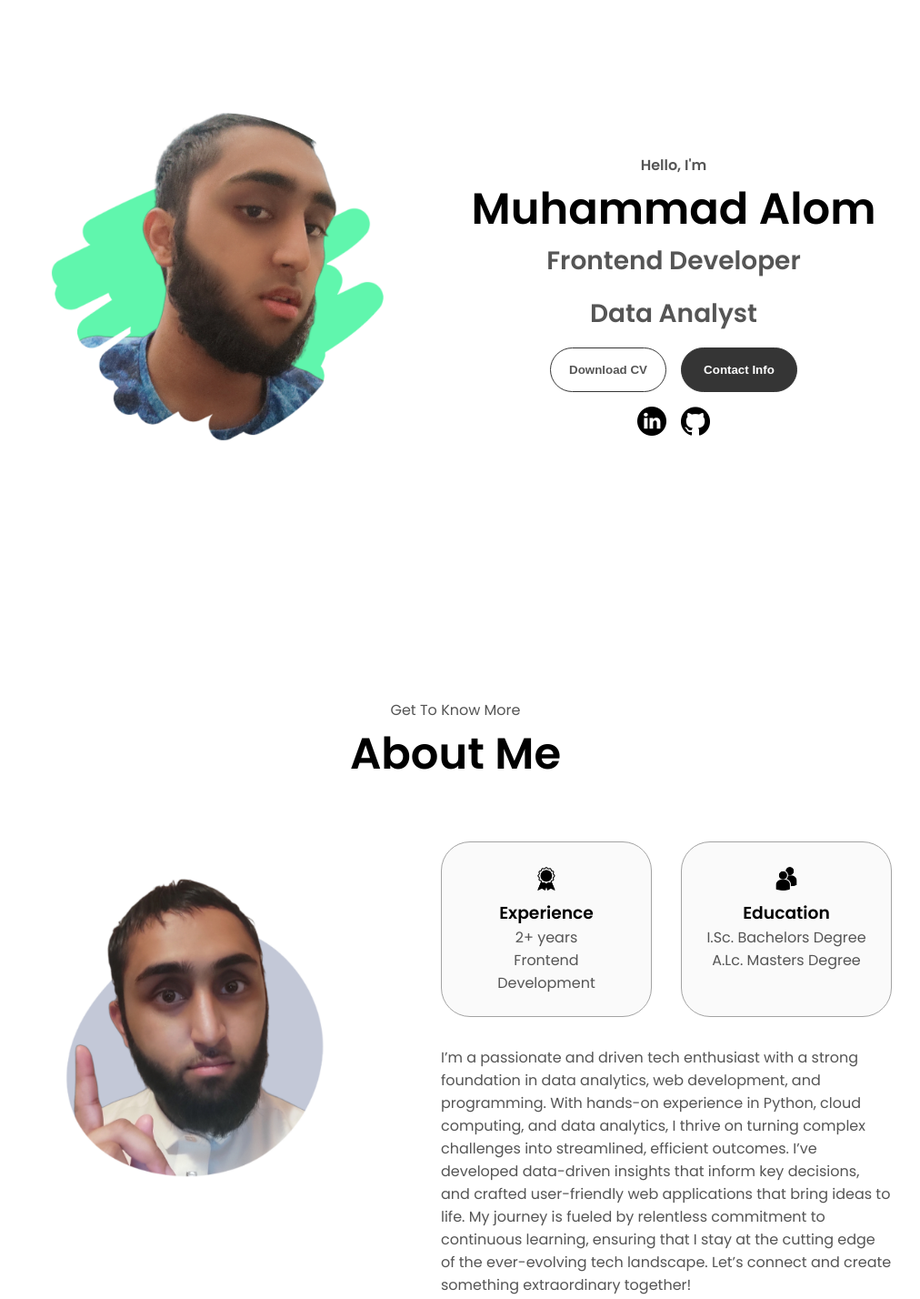
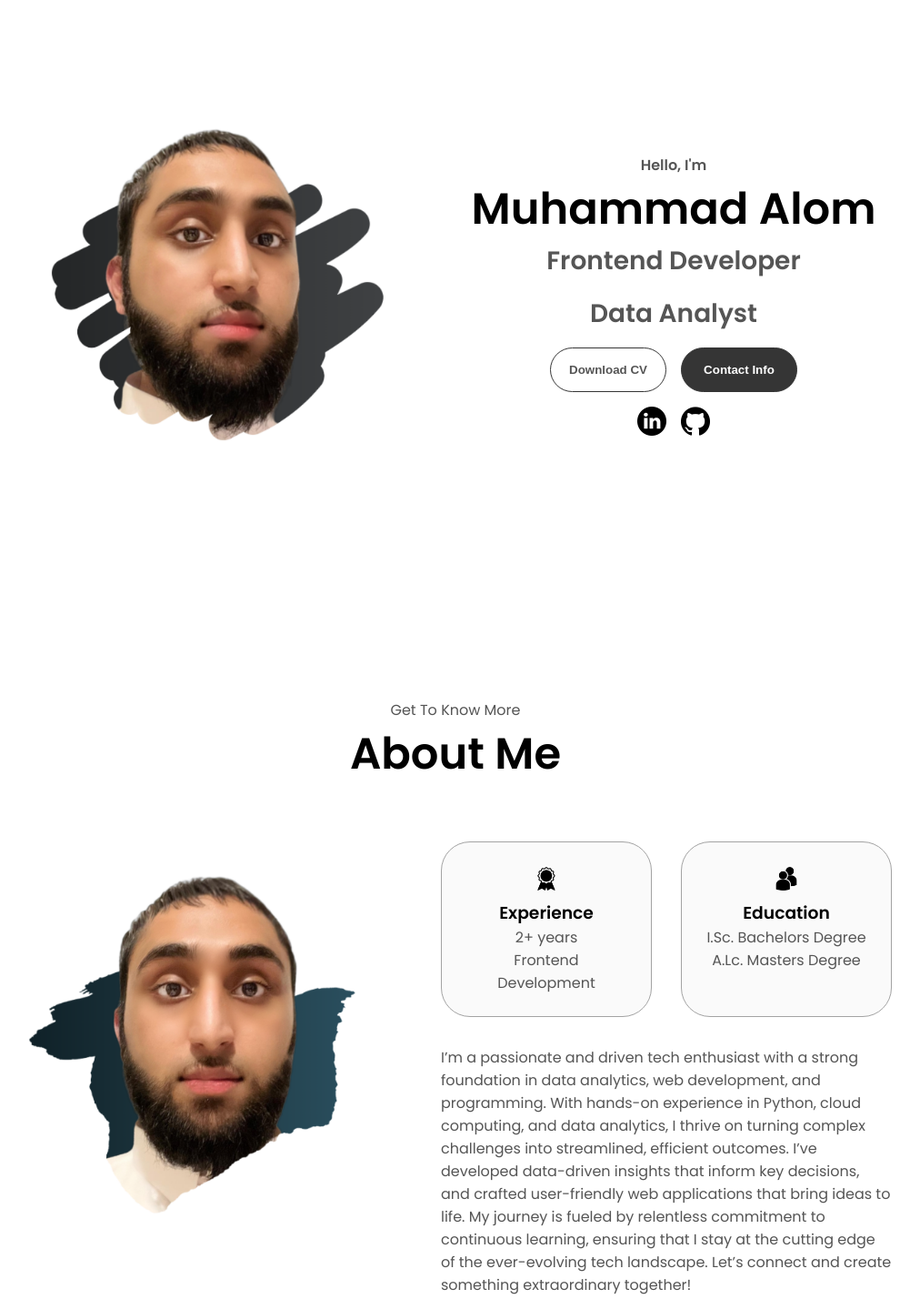
Before and after one commit to mahbubalom6806/new-portfolio-website, a plain HTML site: page index.html in a window 1280 px wide. Shown: the part 160-1588 px from the top of the page at 91% size, without its empty margins (139-1151 px from the left). Drawn offline with Linux system fonts and the light colour scheme.

Commit message:
new changes to pic made

```diff
--- a/index.html
+++ b/index.html
@@ -58,7 +58,7 @@
     </nav>
     <section id="profile">
       <div class="section__pic-container">
-        <img src="./assets/profile-pic (2).png" alt="John Doe profile picture" />
+        <img src="./assets/profile-pic (7).png" alt="John Doe profile picture" />
       </div>
       <div class="section__text">
         <p class="section__text__p1">Hello, I'm</p>
@@ -102,7 +102,7 @@
       <div class="section-container">
         <div class="section__pic-container">
           <img
-            src="./assets/profile-pic (3).png"
+            src="./assets/profile-pic (10).png"
             alt="Profile picture"
             class="about-pic"
           />
```
Also changed, not shown: assets/profile-pic (10).png (added), assets/profile-pic (4).png (added), assets/profile-pic (5).png (added), assets/profile-pic (6).png (added), assets/profile-pic (7).png (added), assets/profile-pic (8).png (added), assets/profile-pic (9).png (added).
